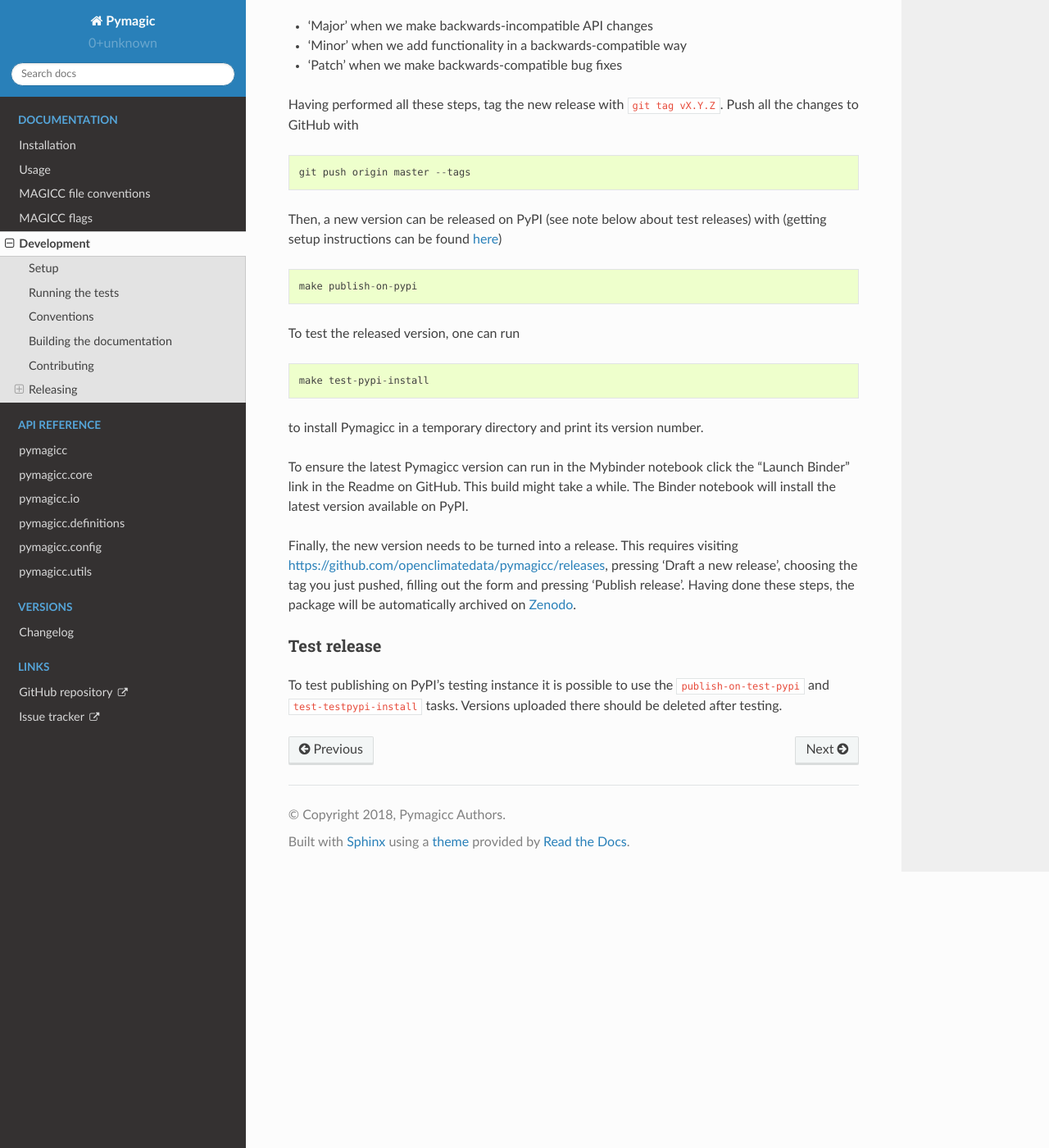
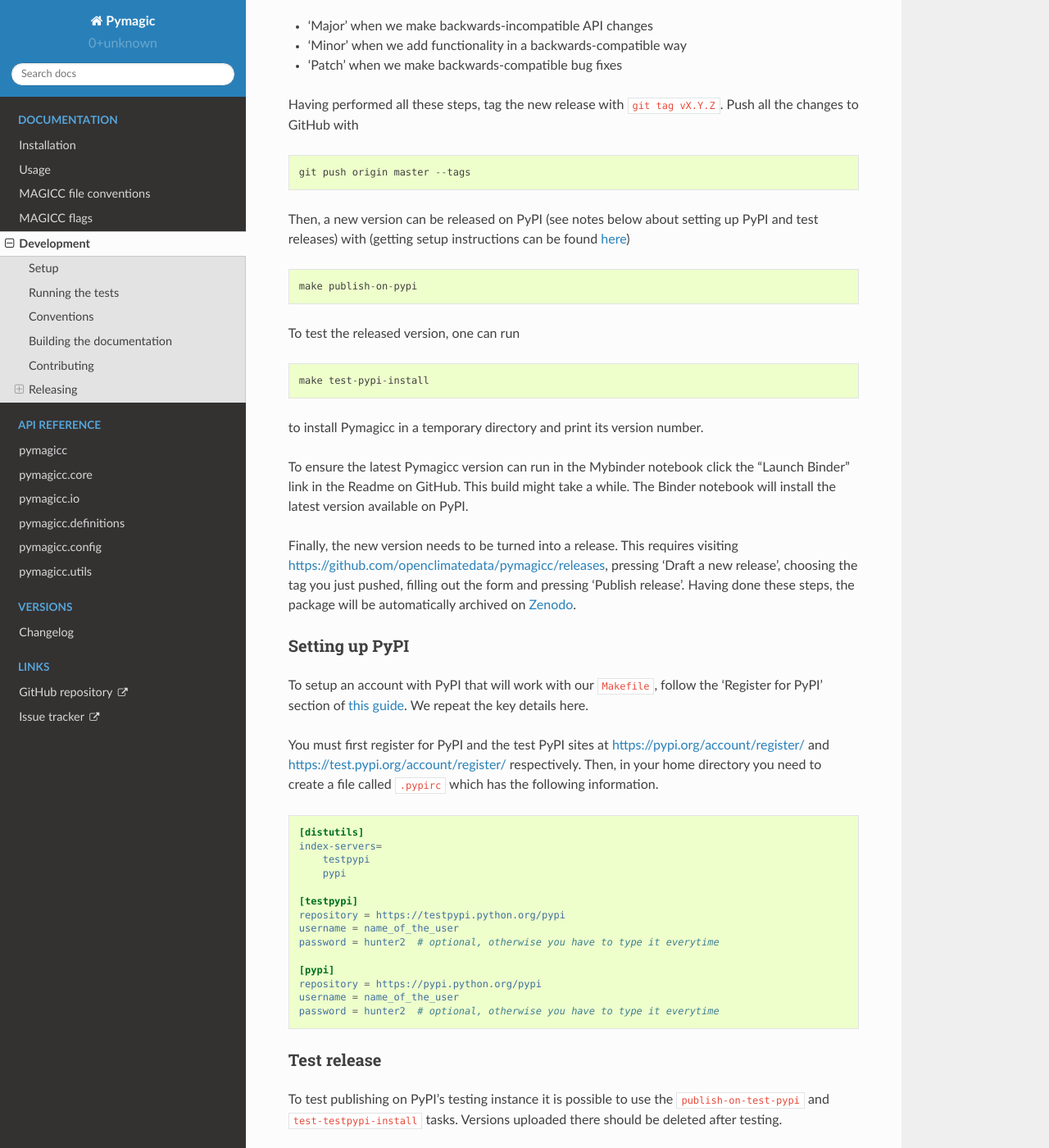
Before and after one commit to openscm/pymagicc, a Sphinx documentation site: the page built from docs/development.rst, in a window 1280 px wide and 1400 px high, scrolled down 1930 px. Shown: the whole window at 82% size. Built offline with Sphinx 7.4.7 and the Read the Docs theme 2.0.0, drawn with Linux system fonts in a browser that asks for light colours.

Commit message:
Update release docs

```diff
--- a/docs/development.rst
+++ b/docs/development.rst
@@ -43,8 +43,8 @@
 
     git push origin master --tags
 
-Then, a new version can be released on PyPI (see note below about test releases) with
-(getting setup instructions can be found `here <https://blog.jetbrains.com/
+Then, a new version can be released on PyPI (see notes below about setting up PyPI and
+test releases) with (getting setup instructions can be found `here <https://blog.jetbrains.com/
 pycharm/2017/05/how-to-publish-your-package-on-pypi/>`_)
 
 ::
@@ -70,6 +70,31 @@
 `Zenodo <https://doi.org/10.5281/zenodo.1111815>`__.
 
 
+Setting up PyPI
+~~~~~~~~~~~~~~~
+
+To setup an account with PyPI that will work with our ``Makefile``, follow the 'Register for PyPI' section of `this guide <https://blog.jetbrains.com/pycharm/2017/05/how-to-publish-your-package-on-pypi/>`_. We repeat the key details here.
+
+You must first register for PyPI and the test PyPI sites at https://pypi.org/account/register/ and https://test.pypi.org/account/register/ respectively. Then, in your home directory you need to create a file called ``.pypirc`` which has the following information.
+
+.. code:: ini
+
+    [distutils]
+    index-servers=
+        testpypi
+        pypi
+
+    [testpypi]
+    repository = https://testpypi.python.org/pypi
+    username = name_of_the_user
+    password = hunter2  # optional, otherwise you have to type it everytime
+
+    [pypi]
+    repository = https://pypi.python.org/pypi
+    username = name_of_the_user
+    password = hunter2  # optional, otherwise you have to type it everytime
+
+
 Test release
 ~~~~~~~~~~~~
 
```
Also changed, not shown: 1 other file.
